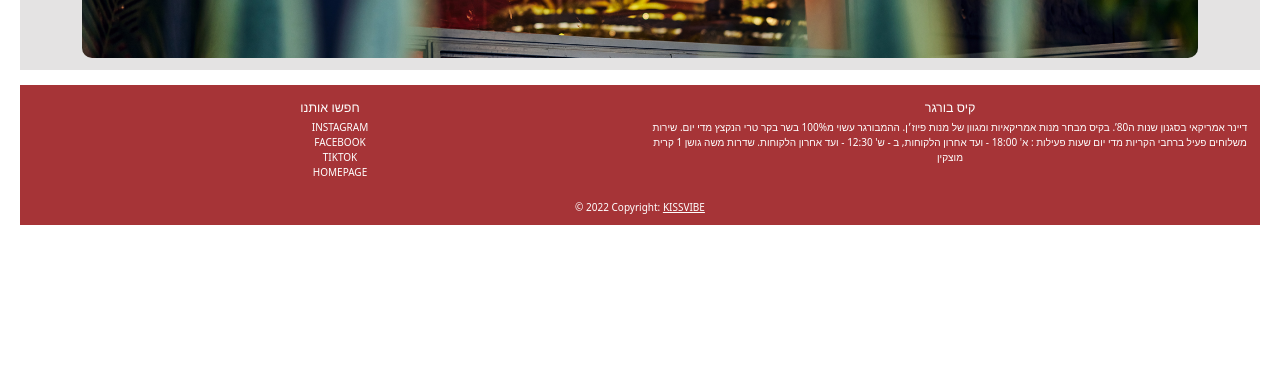
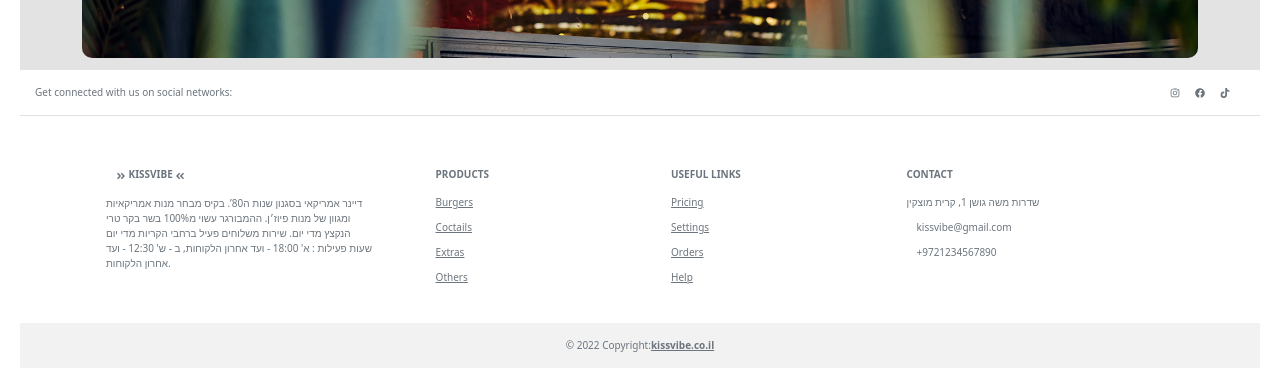
Before and after one commit to LittleHoudini/final-project, a React (Create React App) app: page / in a window 1280 px wide. Shown: the part 1074-1459 px from the top of the page. Before the commit the page ends 1319 px from the top, so only its background shows below. Built offline with nearby package versions, Linux system fonts and the light colour scheme.

Commit message:
added icons, changed footer design

```diff
--- a/src/components/footer/Footer.js
+++ b/src/components/footer/Footer.js
@@ -3,11 +3,8 @@
  *****************************************/
 
 import React from 'react';
-import { MDBCol, MDBContainer, MDBRow, MDBFooter } from "mdbreact";
-import { BsInstagram } from "react-icons/fa";
-
-
-
+import {MDBFooter } from "mdbreact";
+import * as FaIcons from "react-icons/fa";
 import './footer.css'
 /*****************************************
  * * CREATE REACT FUNCTION COMPONENT
@@ -17,57 +14,110 @@ import './footer.css'
 
 function Footer() {
   return (
-    <MDBFooter className="font-small pt-4 mt-4 footer">
-      <MDBContainer fluid className="text-center text-md-left">
-        <MDBRow>
+    <MDBFooter bgColor='light' className='text-center text-lg-start text-muted'>
+    <section className='d-flex justify-content-center justify-content-lg-between p-4 border-bottom'>
+      <div className='me-5 d-none d-lg-block'>
+        <span>Get connected with us on social networks:</span>
+      </div>
 
-          <MDBCol md="6">
-            <h5 className="title">חפשו אותנו</h5>
-            <ul>
-              <li className="list-unstyled">
-                <a href="#!" className="footer-social-link">INSTAGRAM</a>
-              </li>
-              <li className="list-unstyled">
-                <a href="#!"  className="footer-social-link">FACEBOOK</a>
-              </li>
-              <li className="list-unstyled">
-                <a href="#!"  className="footer-social-link">TIKTOK</a>
-              </li>
-              <li className="list-unstyled">
-                <a href="#!"  className="footer-social-link">HOMEPAGE</a>
-              </li>
+      <div>
+        <a href='#' className='me-4 text-reset'>
+          <i><FaIcons.FaInstagram/></i>
+        </a>
+        <a href='#' className='me-4 text-reset'>
+          <i><FaIcons.FaFacebook/></i>
+        </a>
+        <a href='#' className='me-4 text-reset'>
+          <i><FaIcons.FaTiktok/></i>
+        </a>
+      </div>
+    </section>
 
-            </ul>
-          </MDBCol>
+    <section className=''>
+      <div className='container text-center text-md-start mt-5'>
+        <div className='row mt-3'>
+          <div className='col-md-3 col-lg-4 col-xl-3 mx-auto mb-4'>
+            <h6 className='text-uppercase fw-bold mb-4'>
+              <i className='fas fa-gem me-3'></i><FaIcons.FaAngleDoubleRight/> KISSVIBE <FaIcons.FaAngleDoubleLeft/>
+            </h6>
+             <p>
+              דיינר אמריקאי בסגנון שנות ה80’. בקיס מבחר מנות אמריקאיות ומגוון של מנות פיוז׳ן. ההמבורגר עשוי מ100% בשר בקר טרי הנקצץ מדי יום. שירות משלוחים פעיל ברחבי הקריות מדי יום שעות פעילות : א' 18:00 - ועד אחרון הלקוחות, ב - ש' 12:30 - ועד אחרון הלקוחות.
+             </p>
+          </div>
 
-          <MDBCol md="6">
-            <h5 className="title" >קיס בורגר</h5>
-            {/* האם עדיף לעשות כDATA?<  */}
+          <div className='col-md-2 col-lg-2 col-xl-2 mx-auto mb-4'>
+            <h6 className='text-uppercase fw-bold mb-4'>Products</h6>
             <p>
-             דיינר אמריקאי בסגנון שנות ה80’. בקיס מבחר מנות אמריקאיות ומגוון של מנות פיוז׳ן. ההמבורגר עשוי מ100% בשר בקר טרי הנקצץ מדי יום. שירות משלוחים פעיל ברחבי הקריות מדי יום שעות פעילות : א' 18:00 - ועד אחרון הלקוחות, ב - ש' 12:30 - ועד אחרון הלקוחות.
-         שדרות משה גושן 1 קרית מוצקין
+              <a href='#!' className='text-reset'>
+                Burgers
+              </a>
             </p>
-          </MDBCol>
+            <p>
+              <a href='#!' className='text-reset'>
+                Coctails
+              </a>
+            </p>
+            <p>
+              <a href='#!' className='text-reset'>
+                Extras
+              </a>
+            </p>
+            <p>
+              <a href='#!' className='text-reset'>
+                Others
+              </a>
+            </p>
+          </div>
 
+          <div className='col-md-3 col-lg-2 col-xl-2 mx-auto mb-4'>
+            <h6 className='text-uppercase fw-bold mb-4'>Useful links</h6>
+            <p>
+              <a href='#!' className='text-reset'>
+                Pricing
+              </a>
+            </p>
+            <p>
+              <a href='#!' className='text-reset'>
+                Settings
+              </a>
+            </p>
+            <p>
+              <a href='#!' className='text-reset'>
+                Orders
+              </a>
+            </p>
+            <p>
+              <a href='#!' className='text-reset'>
+                Help
+              </a>
+            </p>
+          </div>
 
-        </MDBRow>
+          <div className='col-md-4 col-lg-3 col-xl-3 mx-auto mb-md-0 mb-4'>
+            <h6 className='text-uppercase fw-bold mb-4'>Contact</h6>
+            <p>
+              <i className='fas fa-home me-3'></i> שדרות משה גושן 1, קרית מוצקין
+            </p>
+            <p>
+              <i className='fas fa-envelope me-3'></i>
+              kissvibe@gmail.com
+            </p>
+            <p>
+              <i className='fas fa-phone me-3'></i> +9721234567890
+            </p>
+          </div>
+        </div>
+      </div>
+    </section>
 
-
-      </MDBContainer>
-      <div className="footer-copyright text-center py-3">
-        <MDBContainer fluid>
-          &copy; {new Date().getFullYear()} Copyright: <a href="https://www.kissvibe.co.il">KISSVIBE</a>
-        </MDBContainer>
-      </div>
-    </MDBFooter>
+    <div className='text-center p-4' style={{ backgroundColor: 'rgba(0, 0, 0, 0.05)' }}>
+      &copy; {new Date().getFullYear()} Copyright:
+      <a className='text-reset fw-bold' href='https://mdbootstrap.com/'>
+        kissvibe.co.il
+      </a>
+    </div>
+  </MDBFooter>
   );
 }
 
 export default Footer;
-
-
-// the footer icons:
-// BsInstagram
-// BsFacebook
-// AiOutlineHome / AiOutlineHome
-// FaTiktok
```
